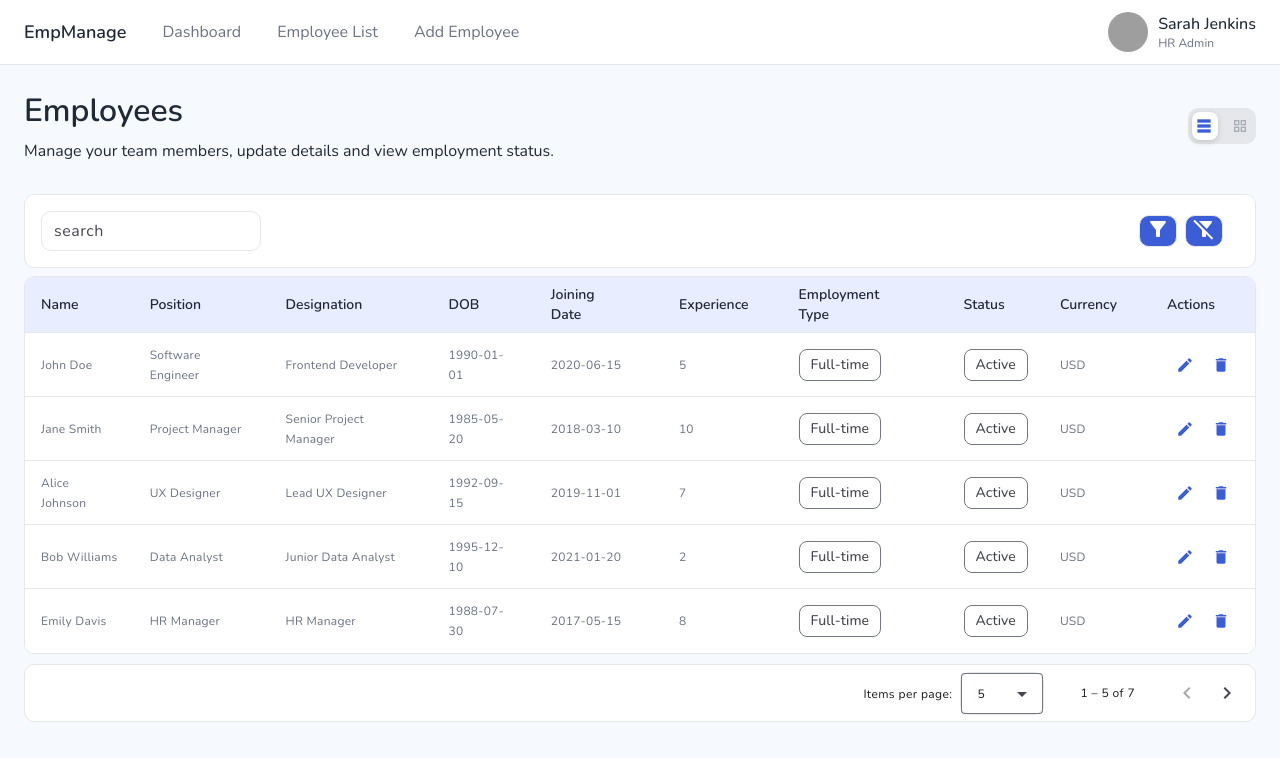
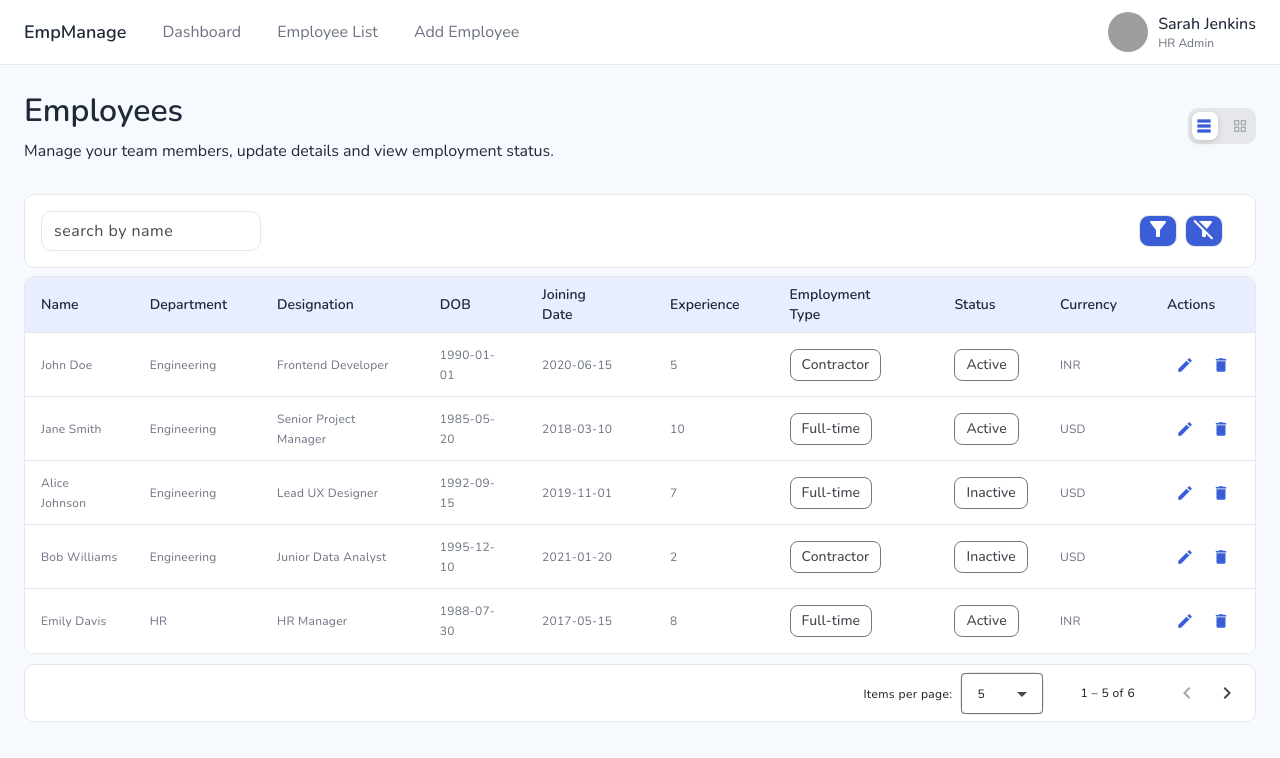
Before and after one commit to addzz24/employee-management-app, an Angular app: page /employee-list in a window 1280 px wide. Shown: the top 758 px of the page. Built offline with nearby package versions, Linux system fonts and the light colour scheme; grey boxes are pictures that could not be loaded.

Commit message:
table functionality with filter, serach and pagination

```diff
--- a/src/app/core/types/types.ts
+++ b/src/app/core/types/types.ts
@@ -10,7 +10,7 @@ export type Address = {
 export type Employee = {
   id: number;
   name: string;
-  position: string;
+  department: string;
   designation: string;
   dob: string;
   address: Address[];
--- a/src/app/features/employee-details/employee-details.component.html
+++ b/src/app/features/employee-details/employee-details.component.html
@@ -18,8 +18,9 @@
 <!-- Filters and actions toolbar -->
 <app-table-toolbar
   [filtersConfig]="filtersConfig()"
-  (filtersChange)="onFiltersChange($event)"
-  (resetFilters)="onResetFilters()"
+  (apply)="onApplyFilters($event)"
+  (reset)="onResetFilters()"
+  (searchChange)="onSearch($event)"
 ></app-table-toolbar>
 
 <!-- Employee data table or card view -->
--- a/src/app/features/employee-details/employee-details.component.ts
+++ b/src/app/features/employee-details/employee-details.component.ts
@@ -28,6 +28,7 @@ import { MatTableDataSource } from '@angular/material/table';
   styleUrl: './employee-details.component.scss',
 })
 export class EmployeeDetailsComponent implements OnInit {
+  originalEmployees = signal<Employee[]>(DEFAULT_EMPLOYEES);
   employees = signal<Employee[]>(DEFAULT_EMPLOYEES);
   displayedColumns = EMPLOYEE_DISPLAYED_COLUMNS;
   tableActions = EMPLOYEE_TABLE_ACTIONS;
@@ -65,39 +66,10 @@ export class EmployeeDetailsComponent implements OnInit {
       this.dataSource.data = this.employees();
     });
   }
+
   ngOnInit(): void {
     this.isTableView.set(true);
     this.dataSource.data = this.employees();
-    setTimeout(() => {
-      this.employees.update((employees) => [
-        ...employees,
-        {
-          id: 1,
-          name: 'John Smith',
-          position: 'Software Engineer',
-          designation: 'Backend Developer',
-          dob: '1999-01-01',
-          address: [
-            {
-              type: 'Home',
-              line1: '123 Main St',
-              line2: 'Apt 4B',
-              city: 'New York',
-              pincode: 10001,
-              state: 'NY',
-            },
-          ],
-          education: 'B.Sc. Computer Science',
-          joiningDate: '2023-06-15',
-          experience: 5,
-          employmentType: 'Full-time',
-          status: 'Inactive',
-          salary: 2000,
-          bonus: 1000,
-          currency: 'USD',
-        },
-      ]);
-    }, 2000);
   }
 
   ngAfterViewInit() {
@@ -123,20 +95,32 @@ export class EmployeeDetailsComponent implements OnInit {
       });
     }
   }
+  onSearch(term: string) {
+    const search = term.toLowerCase();
+    const filtered = this.originalEmployees().filter((emp) =>
+      emp.name?.toLowerCase().includes(search),
+    );
 
-  onResetFilters() {
-    // Reset filters logic here
-    console.log('Filters reset');
+    this.dataSource.data = filtered;
+    this.paginator?.firstPage();
   }
 
   onApplyFilters(filters: any) {
-    // Apply filters logic here
     console.log('Applying filters:', filters);
+    const filtered = this.originalEmployees().filter((emp) => {
+      const matchesDepartment = !filters.department || emp.department === filters.department;
+      const matchesDesignation = !filters.designation || emp.designation === filters.designation;
+      const matchesStatus = !filters.status || emp.status === filters.status;
+
+      return matchesDepartment && matchesDesignation && matchesStatus;
+    });
+
+    this.dataSource.data = filtered;
+    this.paginator?.firstPage();
   }
 
-  onFiltersChange(filters: any) {
-    // Handle filter changes if needed
-    console.log('Filters changed:', filters);
+  onResetFilters() {
+    this.dataSource.data = this.originalEmployees();
   }
 
   updatePageInfo() {
--- a/src/app/shared/components/table-toolbar/table-toolbar.component.html
+++ b/src/app/shared/components/table-toolbar/table-toolbar.component.html
@@ -5,9 +5,9 @@
         class="search-input"
         type="email"
         matInput
-        [value]="searchTerm()"
-        (keyup)="onSearch()"
-        placeholder="search"
+        [ngModel]="searchTerm()"
+        (ngModelChange)="onSearch($event)"
+        placeholder="search by name"
       />
     </mat-form-field>
   </div>
@@ -16,6 +16,7 @@
     <button
       mat-button="filled"
       [matMenuTriggerFor]="filterMenu"
+      #menuTrigger="matMenuTrigger"
       matTooltip="Apply Filters"
       matTooltipPosition="below"
       class="btn"
@@ -36,15 +37,17 @@
 </div>
 
 <mat-menu #filterMenu="matMenu" class="filter-menu">
-
   <div class="filter-panel" (click)="$event.stopPropagation()">
-
     @for (filter of filtersConfig(); track filter.key) {
       <div class="filter-item">
         <label class="filter-label">{{ filter.label }}</label>
         @switch (filter.type) {
           @case ('select') {
-            <mat-form-field subscriptSizing="dynamic" appearance="outline" class="custom-select-height ">
+            <mat-form-field
+              subscriptSizing="dynamic"
+              appearance="outline"
+              class="custom-select-height"
+            >
               <mat-select [(ngModel)]="filters[filter.key]">
                 @for (option of filter.options; track option) {
                   <mat-option [value]="option">{{ option }}</mat-option>
@@ -58,14 +61,9 @@
 
     <!-- ACTIONS -->
     <div class="filter-actions">
-      <button mat-button class="btn" (click)="resetFilters()">
-        Clear
-      </button>
+      <button mat-button class="btn" (click)="resetFilters()">Clear</button>
 
-      <button mat-raised-button class="btn" (click)="applyFilters()">
-        Apply
-      </button>
+      <button mat-raised-button class="btn" (click)="applyFilters()">Apply</button>
     </div>
-
   </div>
 </mat-menu>
--- a/src/app/shared/components/table-toolbar/table-toolbar.component.ts
+++ b/src/app/shared/components/table-toolbar/table-toolbar.component.ts
@@ -1,4 +1,4 @@
-import { Component, input, output, signal } from '@angular/core';
+import { Component, input, output, signal, ViewChild } from '@angular/core';
 import { CommonModule } from '@angular/common';
 import { MatInputModule } from '@angular/material/input';
 import { MatSelectModule } from '@angular/material/select';
@@ -6,7 +6,7 @@ import { FormsModule } from '@angular/forms';
 import { TableFilterConfig } from '../../../core/types/types';
 import { MatFormFieldModule } from '@angular/material/form-field';
 import { MatIconModule } from '@angular/material/icon';
-import { MatMenuModule } from '@angular/material/menu';
+import { MatMenuModule, MatMenuTrigger } from '@angular/material/menu';
 import { MatTooltipModule } from '@angular/material/tooltip';
 import { Subject, debounceTime } from 'rxjs';
 
@@ -20,41 +20,45 @@ import { Subject, debounceTime } from 'rxjs';
     MatSelectModule,
     MatFormFieldModule,
     MatIconModule,
-    MatTooltipModule, MatInputModule, FormsModule,
+    MatTooltipModule,
+    MatInputModule,
+    FormsModule,
   ],
   templateUrl: './table-toolbar.component.html',
   styleUrl: './table-toolbar.component.scss',
 })
 export class TableToolbarComponent {
-
   filters: any = {};
-    filtersConfig = input<TableFilterConfig[]>([]);
   searchTerm = signal('');
   searchSub$ = new Subject();
+
+  filtersConfig = input<TableFilterConfig[]>([]);
 
   apply = output();
   reset = output();
   searchChange = output<string>();
 
+  @ViewChild(MatMenuTrigger) menuTrigger!: MatMenuTrigger;
+
+  constructor() {
+    this.searchSub$.pipe(debounceTime(400)).subscribe((value: any) => {
+      this.searchChange.emit(value);
+    });
+  }
+
   applyFilters() {
     this.apply.emit(this.filters);
+    this.menuTrigger.closeMenu();
   }
 
   resetFilters() {
     this.filters = {};
     this.reset.emit();
+    this.menuTrigger.closeMenu();
   }
 
-
-  constructor(){
-    this.searchSub$.pipe(
-      debounceTime(400)
-    ).subscribe((value:any)=>{
-       this.searchChange.emit(value);
-    })
-  }
-
-  onSearch() {
-   this.searchSub$.next(this.searchTerm())
+  onSearch(value: string) {
+    this.searchTerm.set(value);
+    this.searchSub$.next(value);
   }
 }
--- a/src/app/shared/constants/constants.ts
+++ b/src/app/shared/constants/constants.ts
@@ -2,7 +2,7 @@ import { Employee, TableFilterConfig } from '../../core/types/types';
 
 export const EMPLOYEE_DISPLAYED_COLUMNS: string[] = [
   'name',
-  'position',
+  'department',
   'designation',
   'dob',
   'joiningDate',
@@ -23,7 +23,7 @@ export const FILTER_CONFIGS : TableFilterConfig[] = [
     key: 'department',
     label: 'Department',
     type: 'select',
-    options: ['Engineering', 'HR', 'Sales', 'Marketing'],
+    options: ['Engineering', 'HR'],
   },
   {
     key: 'status',
@@ -35,7 +35,7 @@ export const FILTER_CONFIGS : TableFilterConfig[] = [
     key: 'designation',
     label: 'Designation',
     type: 'select',
-    options: ['Software Engineer', 'HR Manager', 'Sales Executive', 'Marketing Specialist'],
+    options: ['Frontend Developer', 'Senior Project Manager', 'Lead UX Designer', 'Junior Data Analyst', 'HR Manager', 'Senior DevOps Engineer', 'Junior HR Specialist'],
   },
 ];
 
@@ -43,7 +43,7 @@ export const DEFAULT_EMPLOYEES: Employee[] = [
   {
     id: 1,
     name: 'John Doe',
-    position: 'Software Engineer',
+    department: 'Engineering',
     designation: 'Frontend Developer',
     dob: '1990-01-01',
     address: [
@@ -59,16 +59,16 @@ export const DEFAULT_EMPLOYEES: Employee[] = [
     education: 'B.Sc. Computer Science',
     joiningDate: '2020-06-15',
     experience: 5,
-    employmentType: 'Full-time',
+    employmentType: 'Contractor',
     status: 'Active',
     salary: 80000,
     bonus: 5000,
-    currency: 'USD',
+    currency: 'INR',
   },
   {
     id: 2,
     name: 'Jane Smith',
-    position: 'Project Manager',
+    department: 'Engineering',
     designation: 'Senior Project Manager',
     dob: '1985-05-20',
     address: [
@@ -93,7 +93,7 @@ export const DEFAULT_EMPLOYEES: Employee[] = [
   {
     id: 3,
     name: 'Alice Johnson',
-    position: 'UX Designer',
+    department: 'Engineering',
     designation: 'Lead UX Designer',
     dob: '1992-09-15',
     address: [
@@ -110,7 +110,7 @@ export const DEFAULT_EMPLOYEES: Employee[] = [
     joiningDate: '2019-11-01',
     experience: 7,
     employmentType: 'Full-time',
-    status: 'Active',
+    status: 'Inactive',
     salary: 90000,
     bonus: 7000,
     currency: 'USD',
@@ -118,7 +118,7 @@ export const DEFAULT_EMPLOYEES: Employee[] = [
   {
     id: 4,
     name: 'Bob Williams',
-    position: 'Data Analyst',
+    department: 'Engineering',
     designation: 'Junior Data Analyst',
     dob: '1995-12-10',
     address: [
@@ -134,8 +134,8 @@ export const DEFAULT_EMPLOYEES: Employee[] = [
     education: 'B.Sc. Data Science',
     joiningDate: '2021-01-20',
     experience: 2,
-    employmentType: 'Full-time',
-    status: 'Active',
+    employmentType: 'Contractor',
+    status: 'Inactive',
     salary: 70000,
     bonus: 3000,
     currency: 'USD',
@@ -143,7 +143,7 @@ export const DEFAULT_EMPLOYEES: Employee[] = [
   {
     id: 5,
     name: 'Emily Davis',
-    position: 'HR Manager',
+    department: 'HR',
     designation: 'HR Manager',
     dob: '1988-07-30',
     address: [
@@ -163,13 +163,13 @@ export const DEFAULT_EMPLOYEES: Employee[] = [
     status: 'Active',
     salary: 85000,
     bonus: 6000,
-    currency: 'USD',
+    currency: 'INR',
   },
   {
     id: 6,
     name: 'Michael Brown',
-    position: 'DevOps Engineer',
-    designation: 'Senior DevOps Engineer',
+    department: 'HR',
+    designation: 'Junior HR Specialist',
     dob: '1987-03-25',
     address: [
       {
@@ -181,13 +181,13 @@ export const DEFAULT_EMPLOYEES: Employee[] = [
         state: 'TX',
       },
     ],
-    education: 'B.Sc. Computer Engineering',
+    education: 'MBA Human Resources',
     joiningDate: '2016-09-01',
     experience: 9,
     employmentType: 'Full-time',
     status: 'Active',
     salary: 95000,
     bonus: 8000,
-    currency: 'USD',
+    currency: 'INR',
   },
 ];
```
Lines whose indentation alone changed are shown as unchanged.
